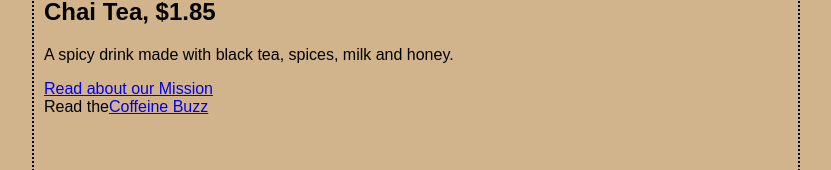
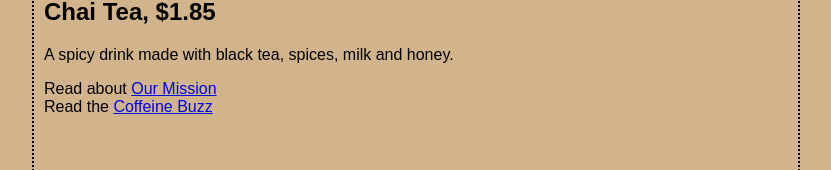
Before and after one commit to Sakae1222/Practice, a plain HTML site: page index.html in a window 1280 px wide. Shown: the part 338-508 px from the top of the page, without its empty margins (224-1055 px from the left). Drawn offline with Linux system fonts and the light colour scheme.

Commit message:
Update index.html

```diff
--- a/index.html
+++ b/index.html
@@ -1,4 +1,4 @@
- <html>
+<html>
   <head>
     <title>Starbuzz Coffee</title>
     <style type="text/css">
@@ -29,9 +29,9 @@
     <p>A spicy drink made with black tea, spices,
            milk and honey.</p>
     <p>
-    <a href="mission.html">Read about our Mission</a>
+    Read about <a href="mission.html" title="Read more about Starbuzz Coffee’s important mission.">Our Mission</a>
     <br>
-    Read the<a href="https://www.nationalgeographic.com/science/article/caffeine-buzz">Coffeine Buzz</a>
+    Read the <a href="https://www.nationalgeographic.com/science/article/caffeine-buzz#Youactuallycanconsumtags" title="Read all about caffeine on the buzz">Coffeine Buzz</a>
     </p>
 
   </body>
```
